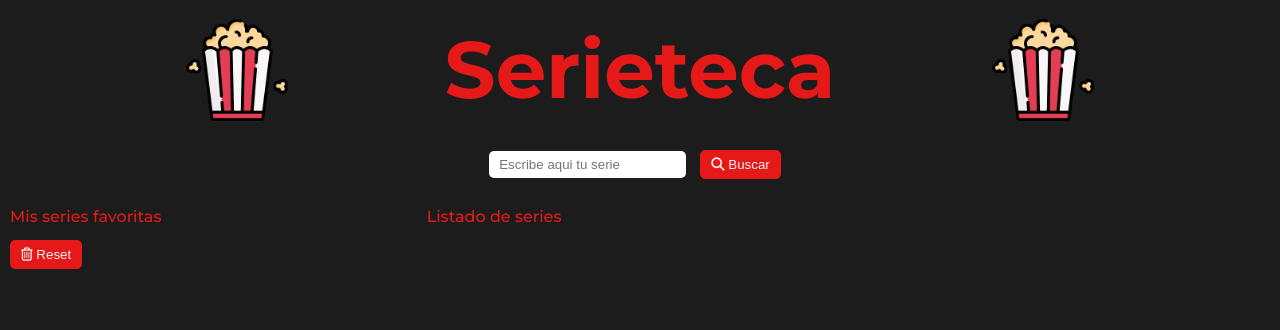
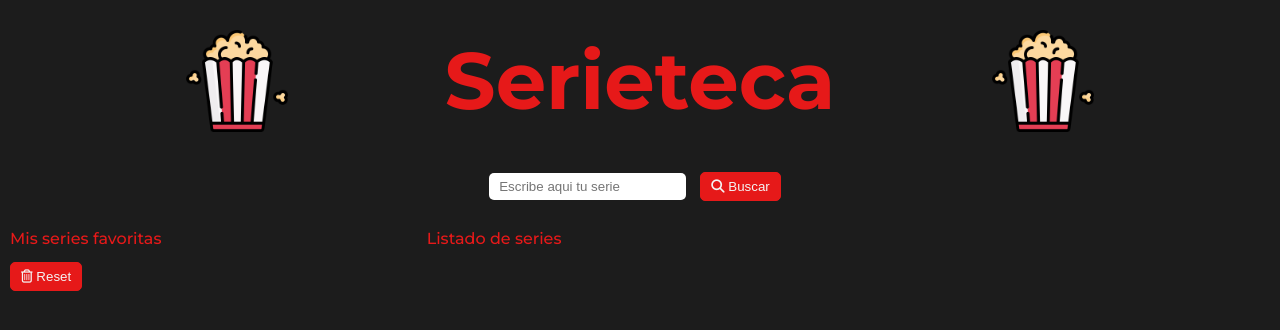
Before and after one commit to Adalab/modulo-2-evaluacion-final-IreneBioque, a website: page docs/index.html in a window 1280 px wide. Drawn offline with nearby package versions, Linux system fonts and the light colour scheme; files that its build step writes are made by us from their sources.

Commit message:
change vh for %

```diff
--- a/src/scss/layout/_header.scss
+++ b/src/scss/layout/_header.scss
@@ -3,7 +3,7 @@
   justify-content: space-evenly;
   align-items: center;
   margin: 30px;
-  height: 10vh;
+  height: 10%;
 }
 
 .titlepage {
```
